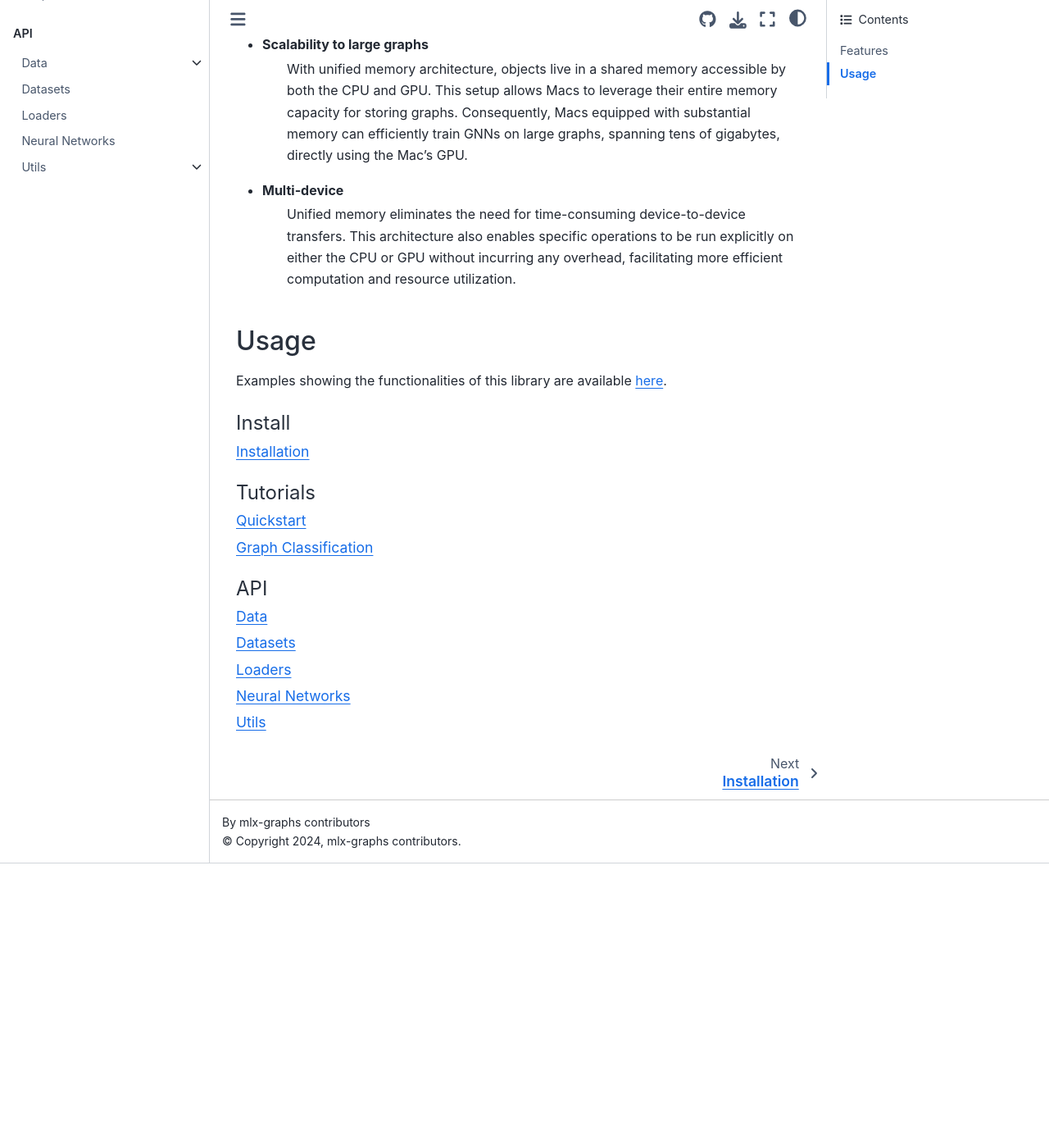
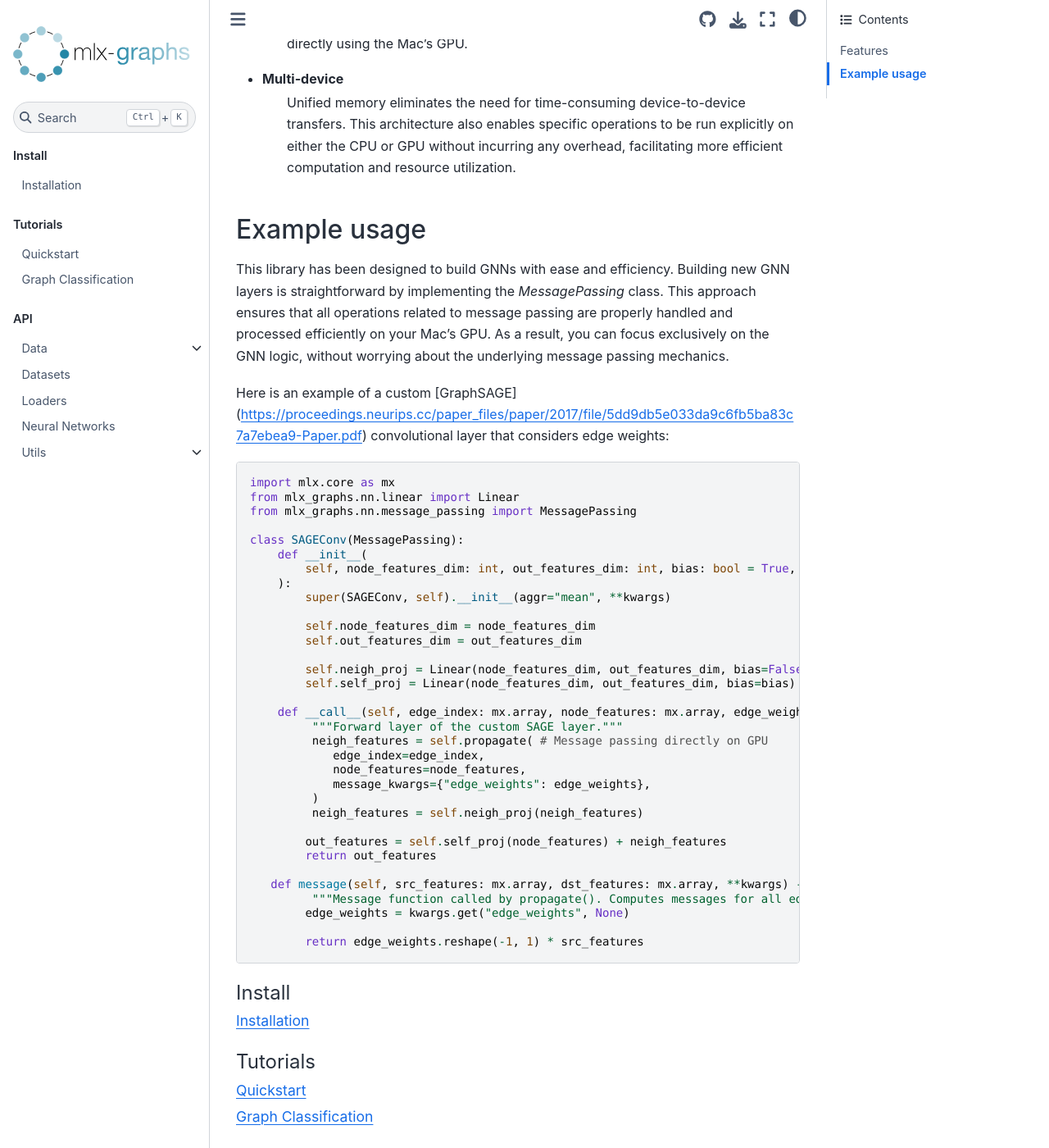
Before and after one commit to mlx-graphs/mlx-graphs, a Sphinx documentation site: the page built from docs/source/index.rst, in a window 1280 px wide and 1400 px high, scrolled down 478 px. Shown: the whole window at 82% size. Built offline with Sphinx 7.4.7 and the Sphinx Book theme 1.1.4, drawn with Linux system fonts in a browser that asks for light colours; before the commit the page ends 1531 px from its top, so only the background shows below that; some of the changed text lies outside the part shown.

Commit message:
update docs and readme and test docs build

```diff
--- a/docs/source/index.rst
+++ b/docs/source/index.rst
@@ -23,11 +20,49 @@ Features
    Unified memory eliminates the need for time-consuming device-to-device transfers.
    This architecture also enables specific operations to be run explicitly on either the CPU or GPU without incurring any overhead, facilitating more efficient computation and resource utilization.
 
-Usage
------
 
+Example usage
+-------------
 
-Examples showing the functionalities of this library are available `here <https://github.com/TristanBilot/mlx-graphs/tree/main/examples>`_.
+This library has been designed to build GNNs with ease and efficiency. Building new GNN layers is straightforward by implementing the `MessagePassing` class. This approach ensures that all operations related to message passing are properly handled and processed efficiently on your Mac's GPU. As a result, you can focus exclusively on the GNN logic, without worrying about the underlying message passing mechanics.
+
+Here is an example of a custom [GraphSAGE](https://proceedings.neurips.cc/paper_files/paper/2017/file/5dd9db5e033da9c6fb5ba83c7a7ebea9-Paper.pdf) convolutional layer that considers edge weights:
+
+.. code-block:: python
+
+   import mlx.core as mx
+   from mlx_graphs.nn.linear import Linear
+   from mlx_graphs.nn.message_passing import MessagePassing
+
+   class SAGEConv(MessagePassing):
+       def __init__(
+           self, node_features_dim: int, out_features_dim: int, bias: bool = True, **kwargs
+       ):
+           super(SAGEConv, self).__init__(aggr="mean", **kwargs)
+
+           self.node_features_dim = node_features_dim
+           self.out_features_dim = out_features_dim
+
+           self.neigh_proj = Linear(node_features_dim, out_features_dim, bias=False)
+           self.self_proj = Linear(node_features_dim, out_features_dim, bias=bias)
+
+       def __call__(self, edge_index: mx.array, node_features: mx.array, edge_weights: mx.array) -> mx.array:
+            """Forward layer of the custom SAGE layer."""
+            neigh_features = self.propagate( # Message passing directly on GPU
+               edge_index=edge_index,
+               node_features=node_features,
+               message_kwargs={"edge_weights": edge_weights},
+            )
+            neigh_features = self.neigh_proj(neigh_features)
+
+           out_features = self.self_proj(node_features) + neigh_features
+           return out_features
+
+      def message(self, src_features: mx.array, dst_features: mx.array, **kwargs) -> mx.array:
+            """Message function called by propagate(). Computes messages for all edges in the graph."""
+           edge_weights = kwargs.get("edge_weights", None)
+
+           return edge_weights.reshape(-1, 1) * src_features
 
 
 .. toctree::
```
Also changed, not shown: other parts of docs/source/index.rst (+0 -3 lines), README.md (+1 -1 lines), 1 other file.
